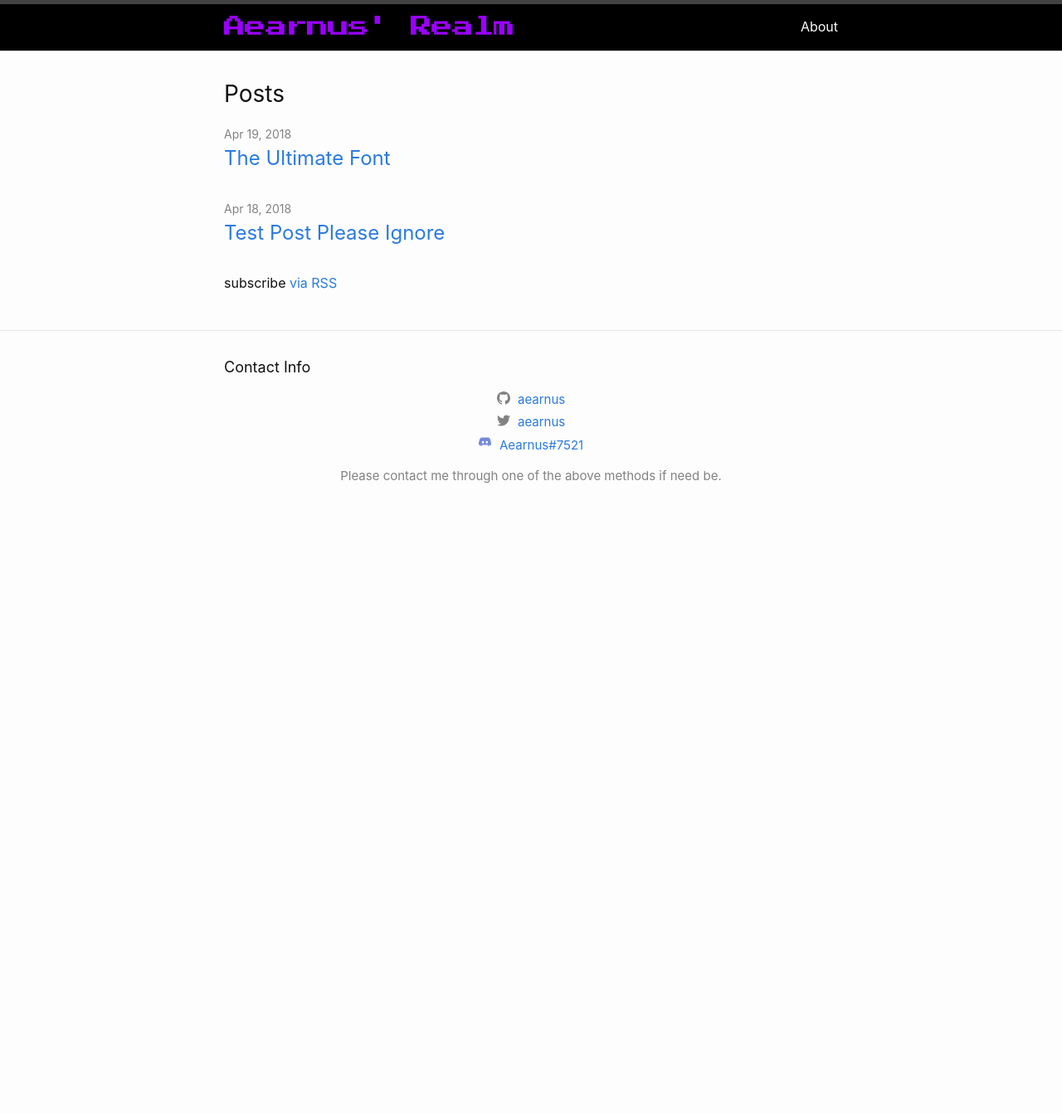
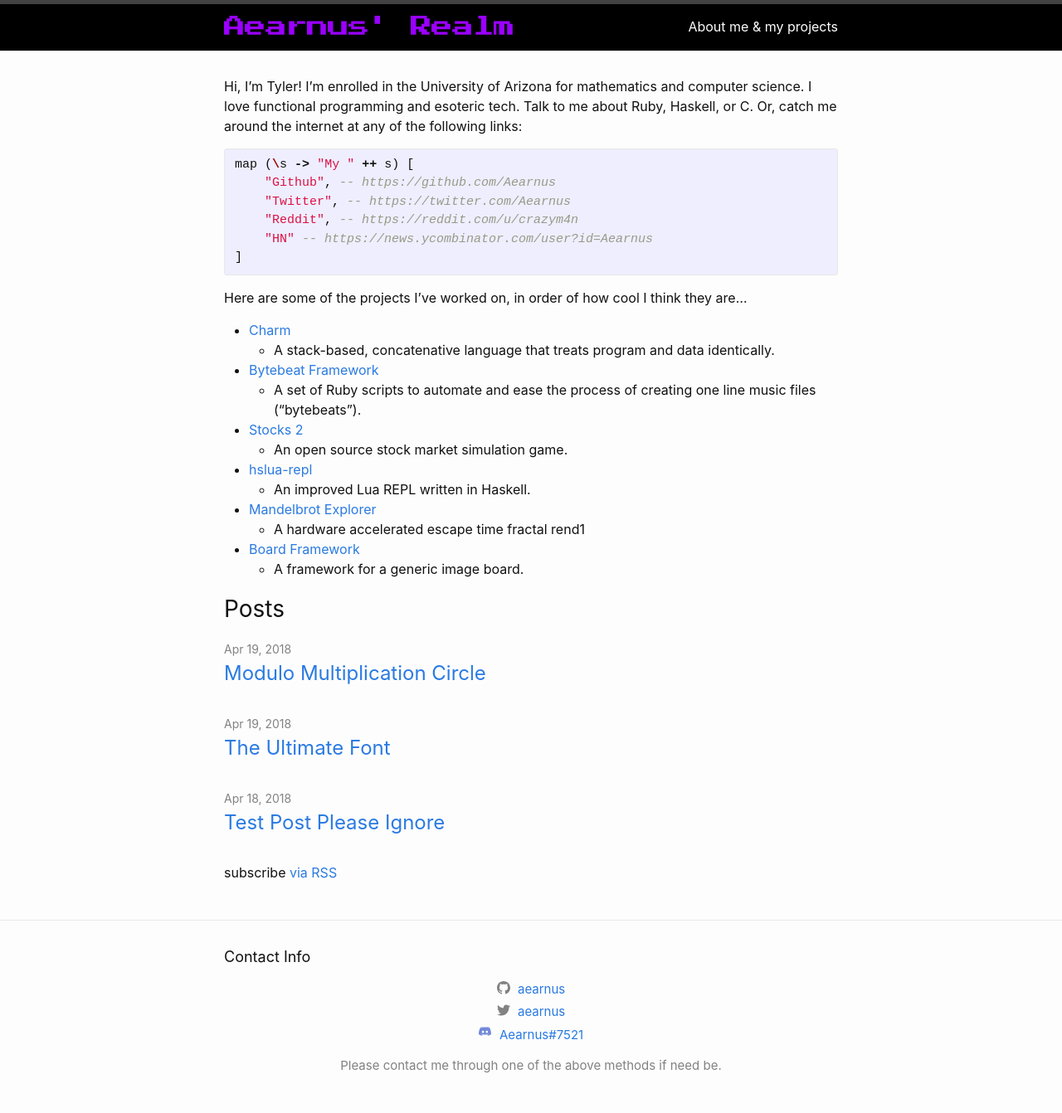
Before and after one commit to DataKinds/datakinds.github.io, a Jekyll site: the page built from index.md, in a window 1280 px wide. Shown: the whole page at 83% size. Built offline with Jekyll 4.4.1, drawn with Linux system fonts in a browser that asks for light colours; before the commit the page ends 900 px from its top, so only the background shows below that.

Commit message:
lotsa layout

```diff
--- a/_config.yml
+++ b/_config.yml
@@ -17,7 +17,7 @@
 email: tslimkemann42@gmail.com
 description: >- # this means to ignore newlines until "baseurl:"
   This is Aearnus' personal blog.
-baseurl: "/" # the subpath of your site, e.g. /blog
+baseurl: "" # the subpath of your site, e.g. /blog
 url: "https://aearnus.github.io/" # the base hostname & protocol for your site, e.g. http://example.com
 twitter_username: aearnus
 github_username: aearnus
--- /dev/null
+++ b/_includes/about_include.md
@@ -0,0 +1,24 @@
+Hi, I'm Tyler! I'm enrolled in the University of Arizona for mathematics and computer science. I love functional programming and esoteric tech. Talk to me about Ruby, Haskell, or C. Or, catch me around the internet at any of the following links:
+
+{% highlight haskell %}
+map (\s -> "My " ++ s) [
+    "Github", -- https://github.com/Aearnus
+    "Twitter", -- https://twitter.com/Aearnus
+    "Reddit", -- https://reddit.com/u/crazym4n
+    "HN" -- https://news.ycombinator.com/user?id=Aearnus
+]
+{% endhighlight %}
+
+Here are some of the projects I've worked on, in order of how cool I think they are...
+* [Charm](https://github.com/Aearnus/charm)
+    * A stack-based, concatenative language that treats program and data identically.
+* [Bytebeat Framework](https://github.com/Aearnus/bytebeat-framework)
+    * A set of Ruby scripts to automate and ease the process of creating one line music files ("bytebeats").
+* [Stocks 2](https://github.com/Aearnus/stocks-2)
+    * An open source stock market simulation game.
+* [hslua-repl](https://github.com/Aearnus/hslua-repl)
+    * An improved Lua REPL written in Haskell.
+* [Mandelbrot Explorer](https://github.com/Aearnus/mandelbrot-explorer)
+    * A hardware accelerated escape time fractal rend1
+* [Board Framework](https://github.com/Aearnus/board-framework)
+    * A framework for a generic image board.
--- a/_layouts/home.html
+++ b/_layouts/home.html
@@ -6,6 +6,9 @@
   {%- if page.title -%}
     <h1 class="page-heading">{{ page.title }}</h1>
   {%- endif -%}
+
+  {% capture include_about %}{% include about_include.md %}{% endcapture %}
+  {{ include_about | markdownify }}
 
   {{ content }}
 
```
Also changed, not shown: _posts/2018-04-18-modulo-multiplication-circle.md (added, +13 -0 lines), about.md (+3 -26 lines).
